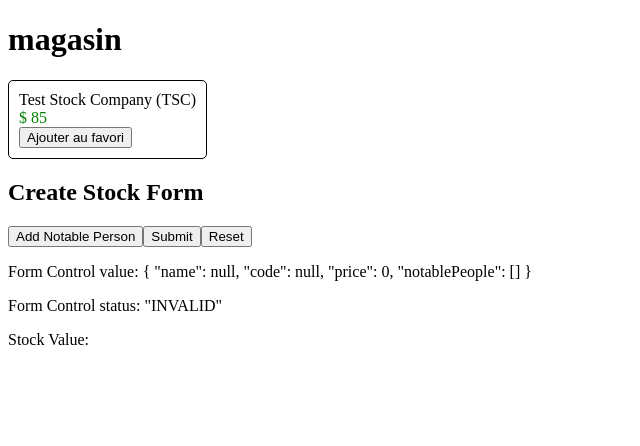
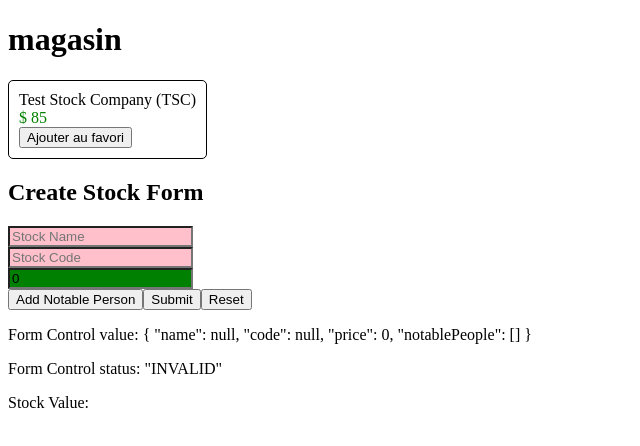
Before and after one commit to mugiwara62740/angular_formation, an Angular app: page / in a window 1280 px wide. Shown: the top 446 px of the page, without its empty margins (0-640 px from the left). Built offline with nearby package versions, Linux system fonts and the light colour scheme.

Commit message:
Reactive Forms - FormArrays - Fix ajout dans le template du composant create-stock

```diff
--- a/src/app/stock/create-stock/create-stock.component.html
+++ b/src/app/stock/create-stock/create-stock.component.html
@@ -1,8 +1,45 @@
 <h2>Create Stock Form</h2>
 <div class="form-group">
     <form [formGroup]="stockForm" (ngSubmit)="onSubmit()">
-        <!-- No change until the end of price form element -->
-        <!-- Omitted for brevity -->
+        <div class="stock-name">
+            <input type="text"
+                   placeholder="Stock Name"
+                   name="stockName"
+                   formControlName="name">
+            <div *ngIf="stockForm.get('name').invalid && ( stockForm.get('name').dirty || stockForm.get('name').touched )">
+                Name is required
+            </div>
+        </div>
+        <div class="stock-code">
+            <input type="text"
+                   placeholder="Stock Code"
+                   formControlName="code">
+            <div *ngIf="stockForm.get('code').invalid &&
+                        ( stockForm.get('code').dirty ||
+                        stockForm.get('code').touched )">
+                <div *ngIf="stockForm.get('code').errors.required">
+                    Stock Code is required
+                </div>
+                <div *ngIf="stockForm.get('code').errors.minlength">
+                    Stock Code must be at least 2 characters
+                </div>
+            </div>
+        </div>
+        <div class="stock-price">
+            <input type="number"
+                   placeholder="Stock Price"
+                   formControlName="price">
+            <div *ngIf="stockForm.get('price').invalid &&
+                        ( stockForm.get('price').dirty ||
+                        stockForm.get('price').touched )">
+                <div *ngIf="stockForm.get('price').errors.required">
+                    Stock Price is required
+                </div>
+                <div *ngIf="stockForm.get('price').errors.min">
+                    Stock Price must be positive
+                </div>
+            </div>
+        </div>
         <div formArrayName="notablePeople">
             <div *ngFor="let person of notablePeople.controls; let i = index"
                  [formGroupName]="i"
```
